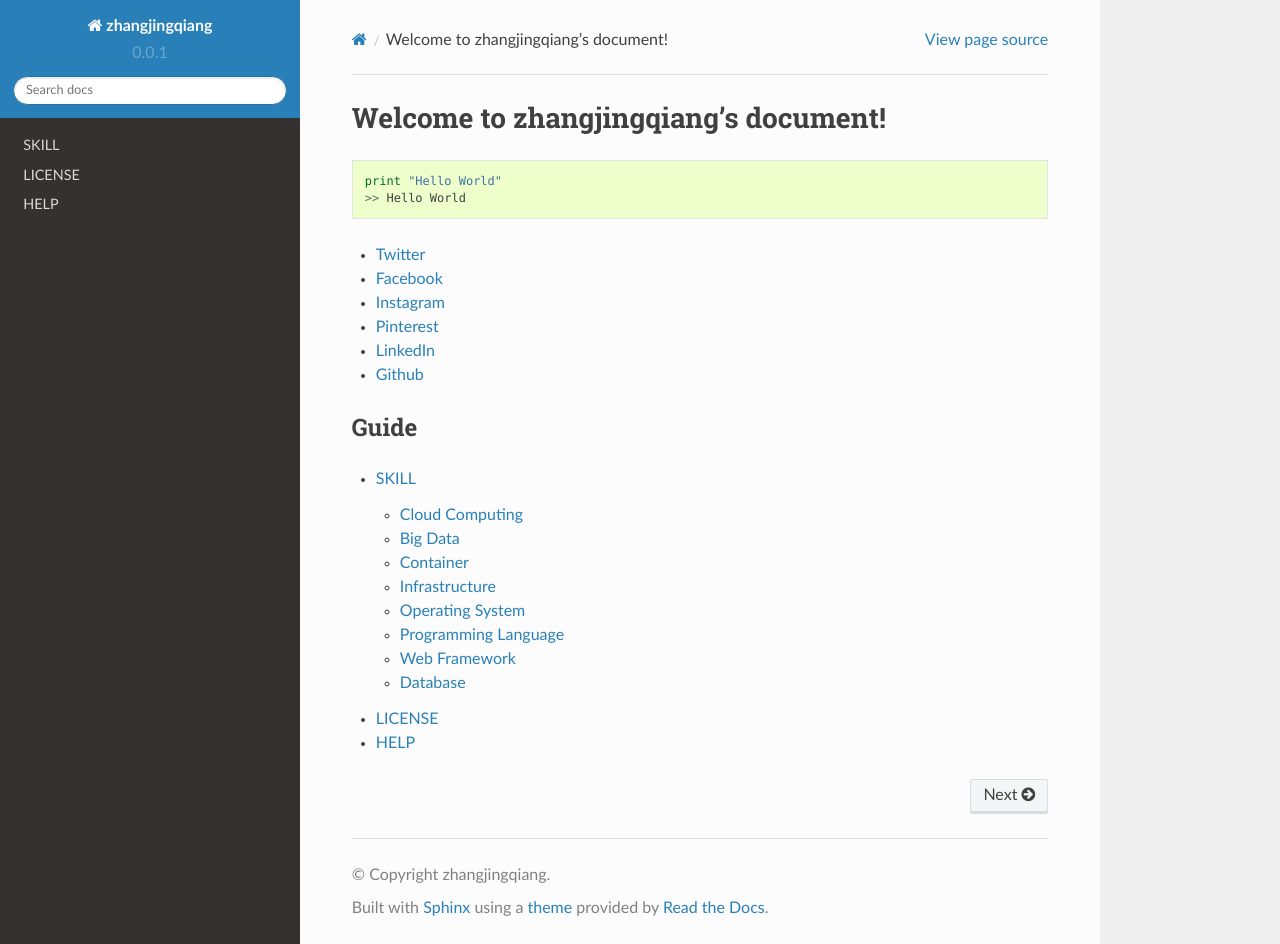
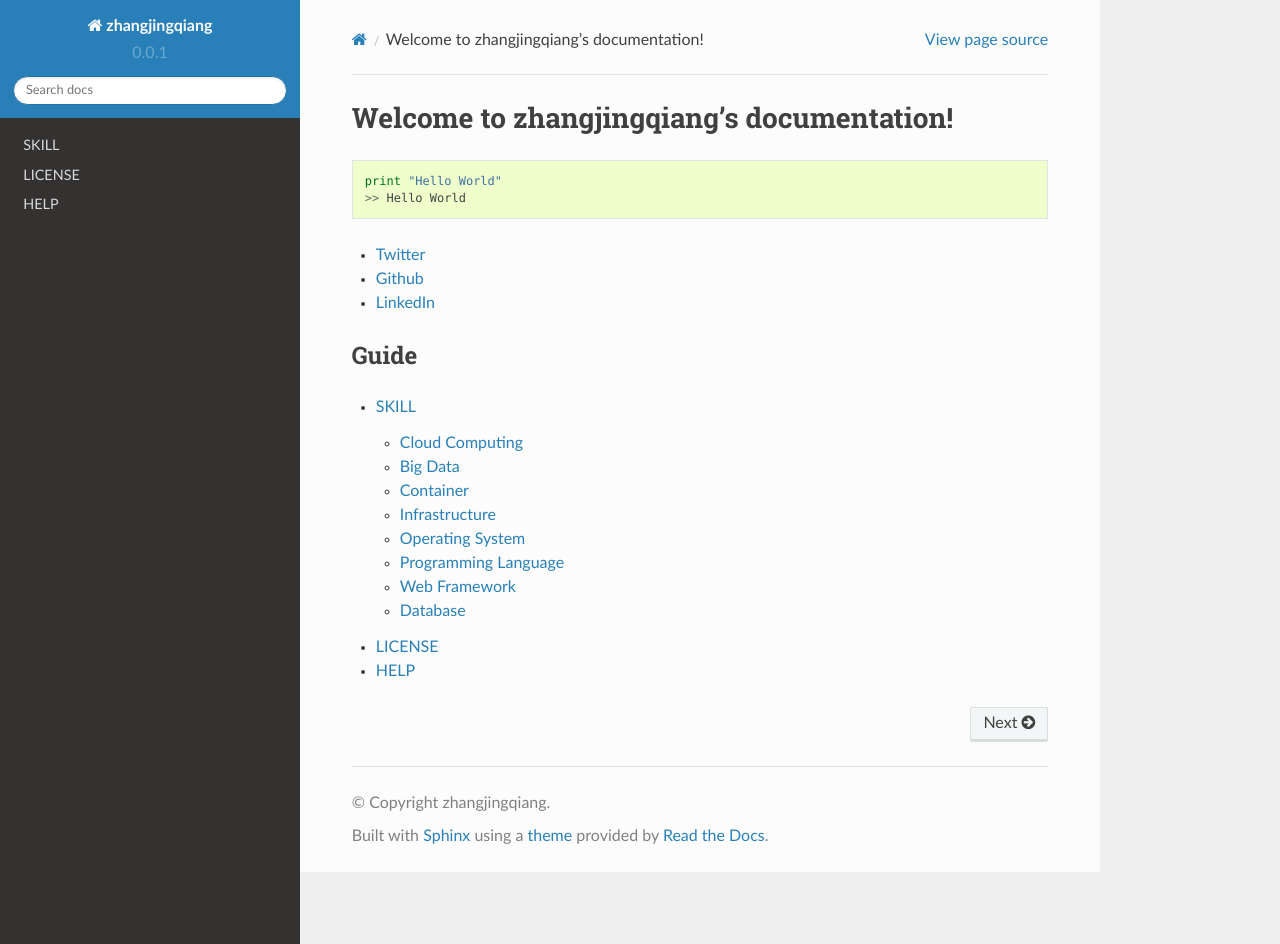
Before and after one commit to zhangjingqiang/zhangjingqiang-readthedocs, a Sphinx documentation site: the page built from docs/source/index.rst, in a window 1280 px wide and 944 px high. Built offline with Sphinx 7.4.7 and the Read the Docs theme 2.0.0, drawn with Linux system fonts in a browser that asks for light colours.

Commit message:
Remove SNS

```diff
--- a/docs/source/index.rst
+++ b/docs/source/index.rst
@@ -1,6 +1,6 @@
-=====================================
-Welcome to zhangjingqiang's document!
-=====================================
+==========================================
+Welcome to zhangjingqiang's documentation!
+==========================================
 
 ::
 
@@ -8,18 +8,12 @@ Welcome to zhangjingqiang's document!
     >> Hello World
 
 * `Twitter`_
-* `Facebook`_
-* `Instagram`_
-* `Pinterest`_
+* `Github`_
 * `LinkedIn`_
-* `Github`_
 
 .. _Twitter: https://twitter.com/zhangjingqiang
-.. _Facebook: https://facebook.com/zhangjingqiang
-.. _Instagram: https://www.instagram.com/zhangjingqiang
-.. _Pinterest: https://www.pinterest.com/zhangjingqiang
+.. _Github: https://github.com/zhangjingqiang
 .. _LinkedIn: https://www.linkedin.com/in/zhangjingqiang
-.. _Github: https://github.com/zhangjingqiang
 
 Guide
 ^^^^^
```
Also changed, not shown: 6 other files.
